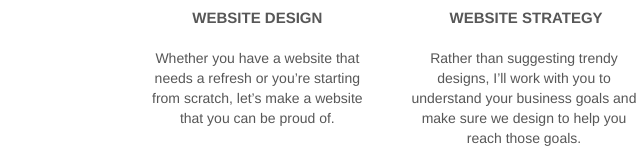
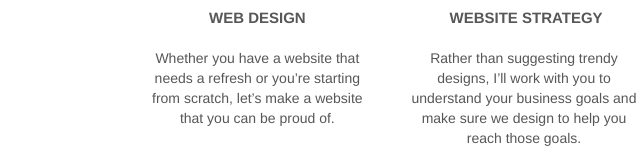
Before and after one commit to okonczew/Mike, a plain HTML site: page index.html in a window 1280 px wide. Shown: the part 865-1025 px from the top of the page, 116-756 px from the left. Drawn offline with nearby package versions, Linux system fonts and the light colour scheme.

Commit message:
HTML chanes

```diff
--- a/index.html
+++ b/index.html
@@ -105,7 +105,7 @@
 							<span class="et-icon-browser sm-shadow icon-dark-slate-blue icons icon-lg"></span>
 						</div>
 						<h2 class="mg-md text-center service-header">
-							Website Design
+							Web Design
 						</h2>
 						<p class="text-center ">
 							Whether you have a website that needs a refresh or you&rsquo;re starting from scratch,
```
